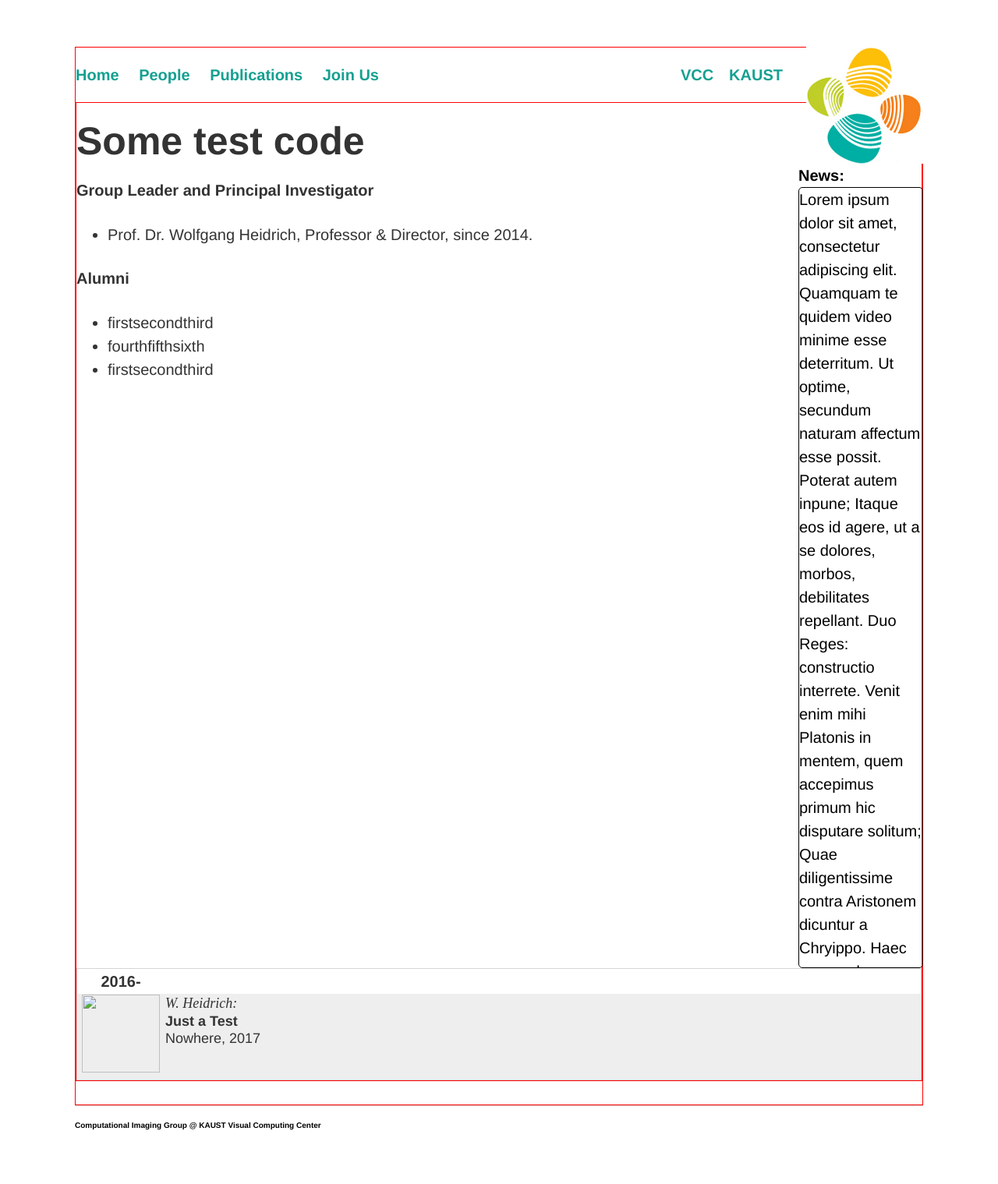
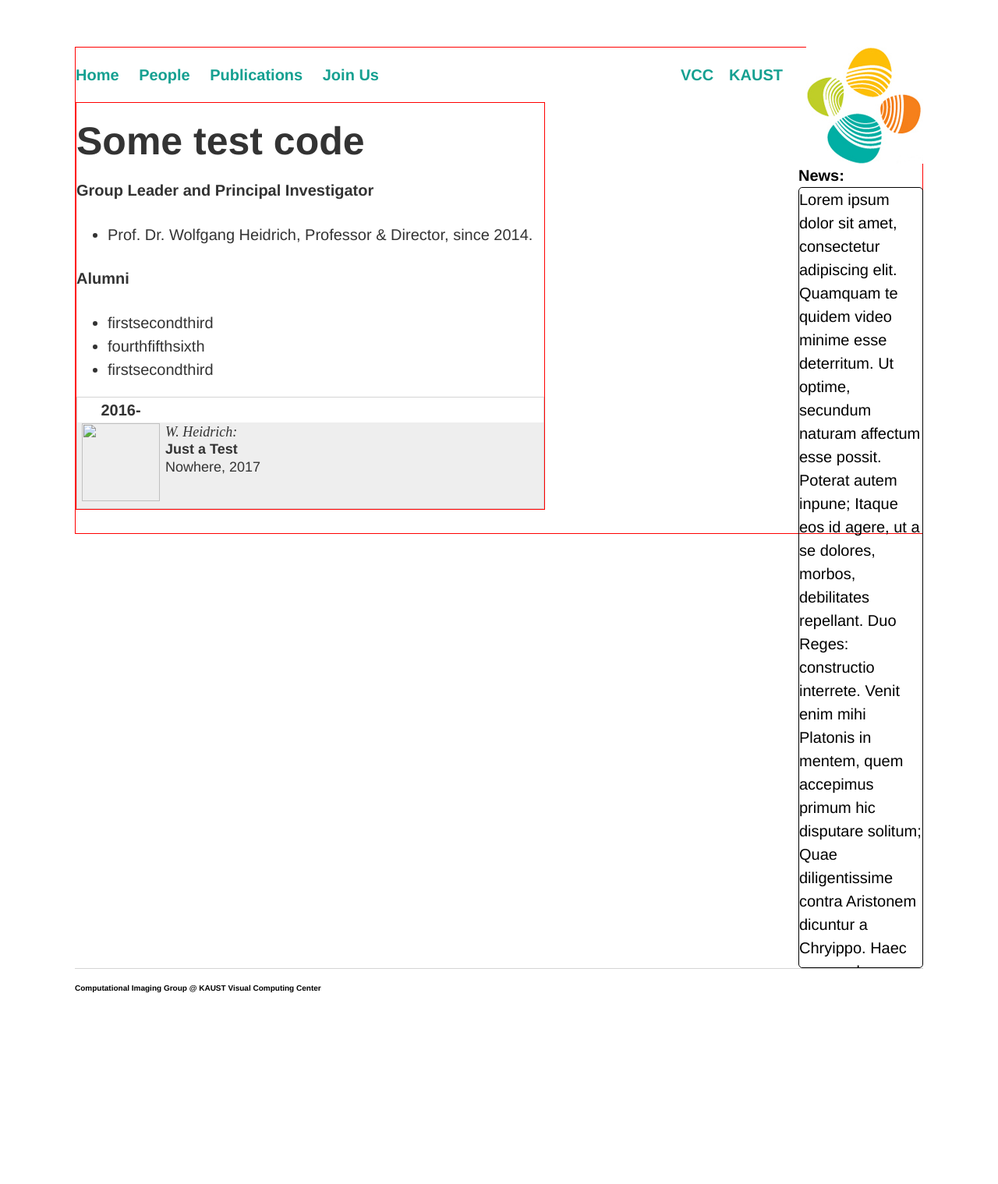
Before and after one commit to vccimaging/vccimaging.github.io, a Jekyll site: the page built from test.html, in a window 1280 px wide. Shown: the whole page at 78% size. Built offline with Jekyll 4.4.1, drawn with Linux system fonts in a browser that asks for light colours; after the commit the page ends 1343 px from its top, so only the background shows below that.

Commit message:
Update test.html

```diff
--- a/test.html
+++ b/test.html
@@ -4,7 +4,7 @@ title: Computational Imaging Group
 news: true
 ---
 
-<div style="display:block;border:1px solid red;width:calc(100%-160px);">
+<div style="display:block;border:1px solid red;width:600px;">
 <h1> Some test code</h1>
 
 <h4>Group Leader and Principal Investigator</h4>
```
